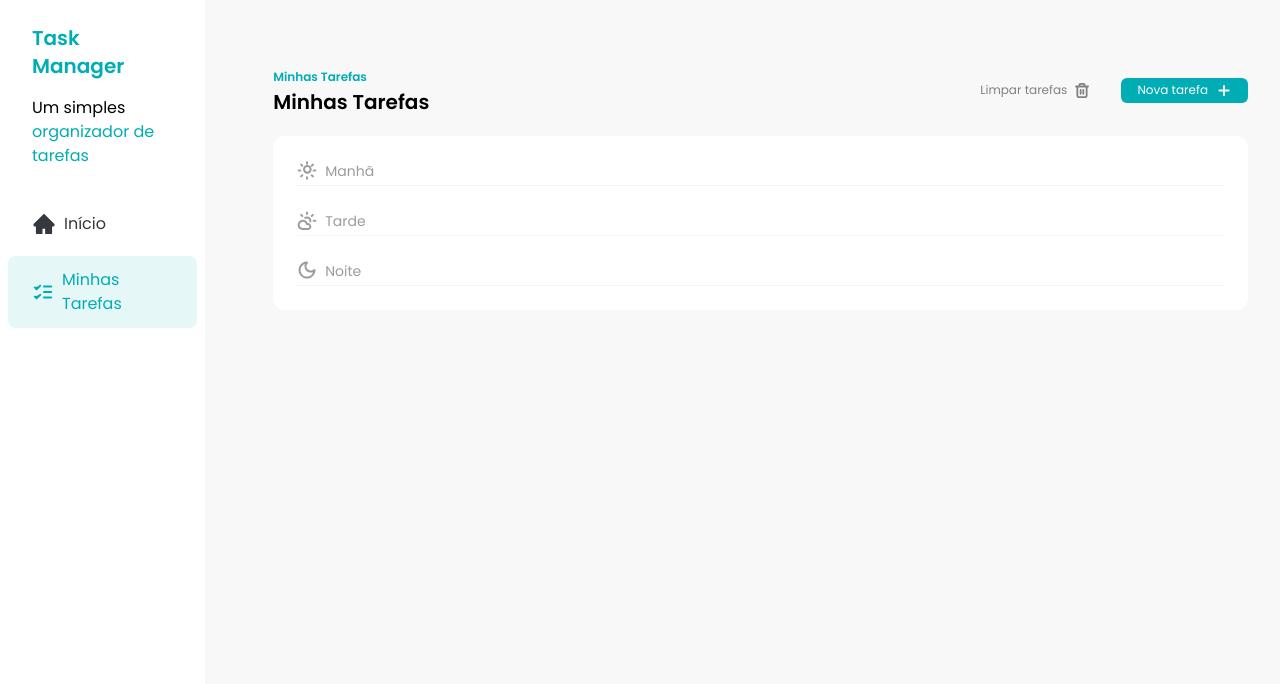
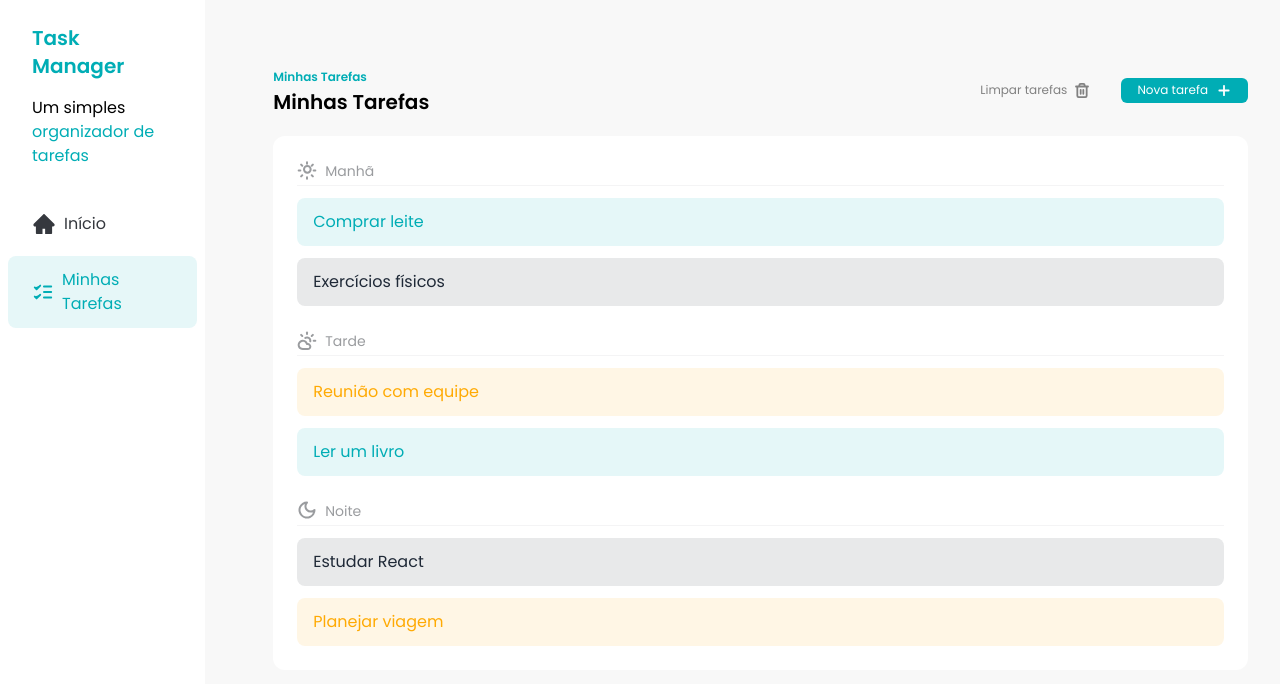
Before and after one commit to Viniciusbsouto/Task-Manager, a React app: page / in a window 1280 px wide. Shown: the top 684 px of the page. Built offline with nearby package versions, Linux system fonts and the light colour scheme; the HTML template or start-up script is replaced by a standard one.

Commit message:
feat: ensure tasks are listed on Tasks component

```diff
--- /dev/null
+++ b/src/componentes/TaskItem.jsx
@@ -0,0 +1,23 @@
+const TaskItem = ({ task }) => {
+  const getStatusClasses = () => {
+    switch (task.status) {
+      case "done":
+        return "bg-[#00ADB5] text-[#00ADB5]";
+      case "in-progress":
+        return "bg-[#FFAA04] text-[#FFAA04]";
+      case "to-do":
+        return "bg-gray-800 text-gray-800";
+      default:
+        return "bg-gray-800 text-gray-800";
+    }
+  };
+  return (
+    <div
+      className={`"flex py-3" ${getStatusClasses()} items-center gap-2 rounded-lg bg-opacity-10 px-4 py-3`}
+    >
+      {task.title}
+    </div>
+  );
+};
+
+export default TaskItem;
--- a/src/componentes/Tasks.jsx
+++ b/src/componentes/Tasks.jsx
@@ -5,8 +5,17 @@ import SunIcon from "../assets/icons/sun.svg?react";
 import MoonIcon from "../assets/icons/moon.svg?react";
 import CloudSun from "../assets/icons/cloud-sun.svg?react";
 import TasksSeparator from "./TasksSeparator";
+import TASKS from "../constants/tasks";
+import { useState } from "react";
+import TaskItem from "./TaskItem";
 
 const Tasks = () => {
+  const [tasks] = useState(TASKS);
+
+  const morningTasks = tasks.filter((task) => task.time === "morning");
+  const afternoonTasks = tasks.filter((task) => task.time === "afternoon");
+  const eveningTasks = tasks.filter((task) => task.time === "evening");
+
   return (
     <div className="w-full px-8 py-16">
       <div className="mb-5 flex w-full justify-between">
@@ -35,16 +44,25 @@ const Tasks = () => {
         <div className="space-y-3">
           {" "}
           <TasksSeparator title="Manhã" icon={<SunIcon />} />
+          {morningTasks.map((task) => (
+            <TaskItem key={task.id} task={task} />
+          ))}
         </div>
 
         {/* {Tarde} */}
         <div className="my-6 space-y-3">
           <TasksSeparator title="Tarde" icon={<CloudSun />} />
+          {afternoonTasks.map((task) => (
+            <TaskItem key={task.id} task={task} />
+          ))}
         </div>
 
         {/* {Noite} */}
         <div className="space-y-3">
           <TasksSeparator title="Noite" icon={<MoonIcon />} />
+          {eveningTasks.map((task) => (
+            <TaskItem key={task.id} task={task} />
+          ))}
         </div>
       </div>
     </div>
--- /dev/null
+++ b/src/constants/tasks.js
@@ -0,0 +1,46 @@
+const TASKS = [
+  {
+    id: 1,
+    title: "Comprar leite",
+    time: "morning",
+    description: "abcde",
+    status: "done",
+  },
+  {
+    id: 2,
+    title: "Reunião com equipe",
+    time: "afternoon",
+    description: "abcde",
+    status: "in-progress",
+  },
+  {
+    id: 3,
+    title: "Estudar React",
+    time: "evening",
+    description: "abcde",
+    status: "to-do",
+  },
+  {
+    id: 4,
+    title: "Exercícios físicos",
+    time: "morning",
+    description: "abcde",
+    status: "to-do",
+  },
+  {
+    id: 5,
+    title: "Ler um livro",
+    time: "afternoon",
+    description: "abcde",
+    status: "done",
+  },
+  {
+    id: 6,
+    title: "Planejar viagem",
+    time: "evening",
+    description: "abcde",
+    status: "in-progress",
+  },
+];
+
+export default TASKS;
```
